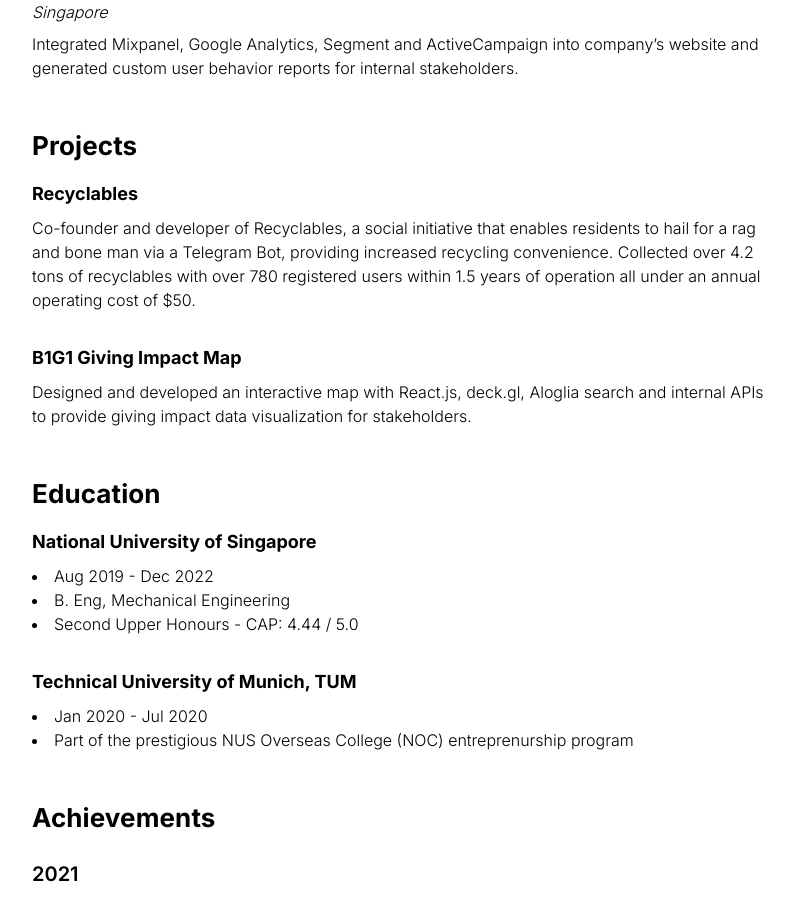
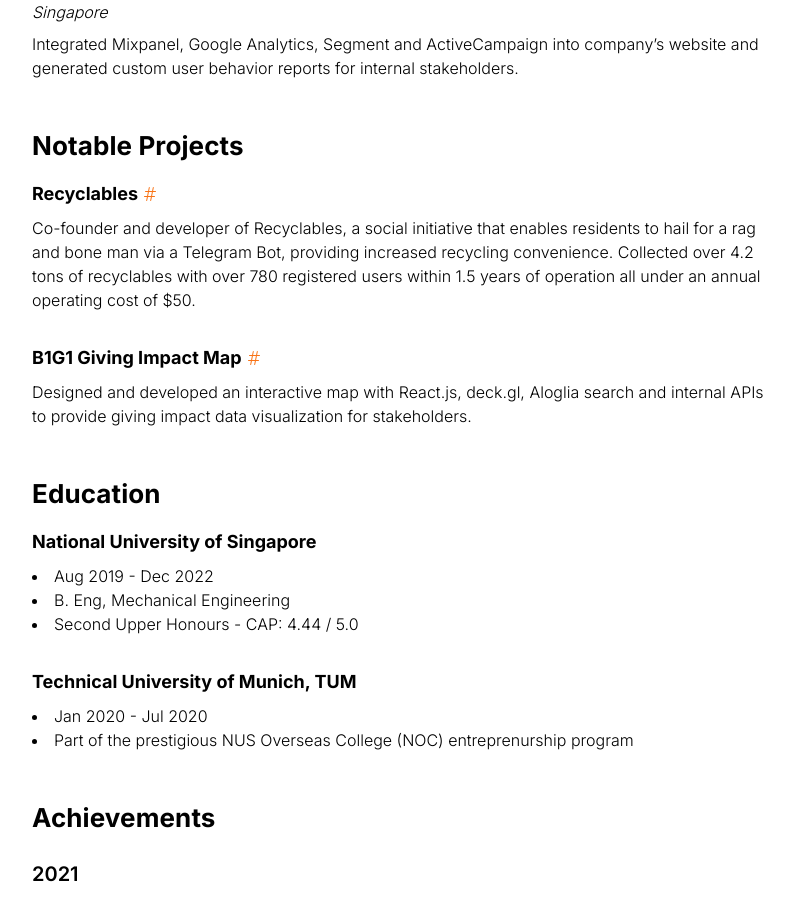
Before and after one commit to ngwenbin/portfoliov2, a Next.js app: page /resume in a window 1280 px wide. Shown: the part 849-1763 px from the top of the page, without its empty margins (240-1034 px from the left). Built offline with nearby package versions, Linux system fonts and the light colour scheme.

Commit message:
chore: updated resume with url links

```diff
--- /dev/null
+++ b/common/images/LinkIcon.tsx
@@ -0,0 +1,21 @@
+import React from "react";
+import { IconProps } from "@/types/index";
+
+const LinkIcon = ({ className }: IconProps) => {
+  return (
+    <svg
+      xmlns="http://www.w3.org/2000/svg"
+      viewBox="0 0 24 24"
+      fill="currentColor"
+      className={className ?? "w-6 h-6"}
+    >
+      <path
+        fill-rule="evenodd"
+        d="M11.097 1.515a.75.75 0 01.589.882L10.666 7.5h4.47l1.079-5.397a.75.75 0 111.47.294L16.665 7.5h3.585a.75.75 0 010 1.5h-3.885l-1.2 6h3.585a.75.75 0 010 1.5h-3.885l-1.08 5.397a.75.75 0 11-1.47-.294l1.02-5.103h-4.47l-1.08 5.397a.75.75 0 01-1.47-.294l1.02-5.103H3.75a.75.75 0 110-1.5h3.885l1.2-6H5.25a.75.75 0 010-1.5h3.885l1.08-5.397a.75.75 0 01.882-.588zM10.365 9l-1.2 6h4.47l1.2-6h-4.47z"
+        clip-rule="evenodd"
+      />
+    </svg>
+  );
+};
+
+export default LinkIcon;
--- /dev/null
+++ b/common/types/index.ts
@@ -0,0 +1,5 @@
+import React from "react";
+
+export interface IconProps {
+  className?: string;
+}
--- a/pages/resume.tsx
+++ b/pages/resume.tsx
@@ -1,3 +1,5 @@
+import LinkIcon from "@/common/images/LinkIcon";
+import Link from "next/link";
 import React from "react";
 
 interface ProfessionalExperienceType {
@@ -98,7 +100,7 @@ const Resume = () => {
         </ol>
       </div>
       <div className="my-12">
-        <h2>Projects</h2>
+        <h2>Notable Projects</h2>
         <ol className="flex flex-col space-y-8 mt-4">
           {notableProjects.map((item, key) => {
             return (
@@ -106,7 +108,15 @@ const Resume = () => {
                 key={key}
                 className="flex flex-col items-start space-y-2 font-light"
               >
-                <p className="text-lg font-bold">{item.title}</p>
+                <div className="flex items-center gap-x-1">
+                  <p className="text-lg font-bold">{item.title}</p>
+                  {item.url && (
+                    <Link href={item.url}>
+                      <LinkIcon className="w-4 h-4 hover:text-cyan-600 text-orange-500" />
+                    </Link>
+                  )}
+                </div>
+
                 <p>{item.description}</p>
               </li>
             );
```
